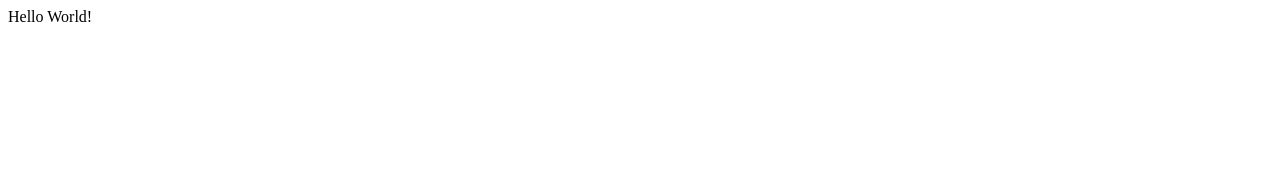
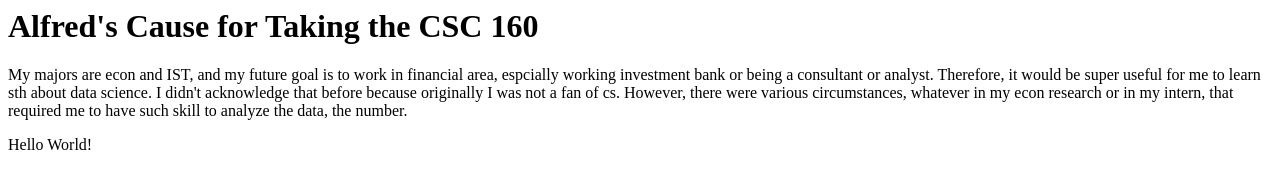
Before and after one commit to alfreeed7/csc160-1-, a plain HTML site: page index.html in a window 1280 px wide. Drawn offline with Linux system fonts and the light colour scheme.

Commit message:
Update index page

```diff
--- a/index.html
+++ b/index.html
@@ -1,4 +1,13 @@
 <html>
+  <h1>
+       Alfred's Cause for Taking the CSC 160
+  </h1>
+  <p>
+    My majors are econ and IST, and my future goal is to work in financial area, espcially working investment bank or
+    being a consultant or analyst. Therefore, it would be super useful for me to learn sth about data science. I didn't
+    acknowledge that before because originally I was not a fan of cs. However, there were various circumstances, whatever
+    in my econ research or in my intern, that required me to have such skill to analyze the data, the number.
+  </p>
 <body>
 Hello World!
 </body>
```
